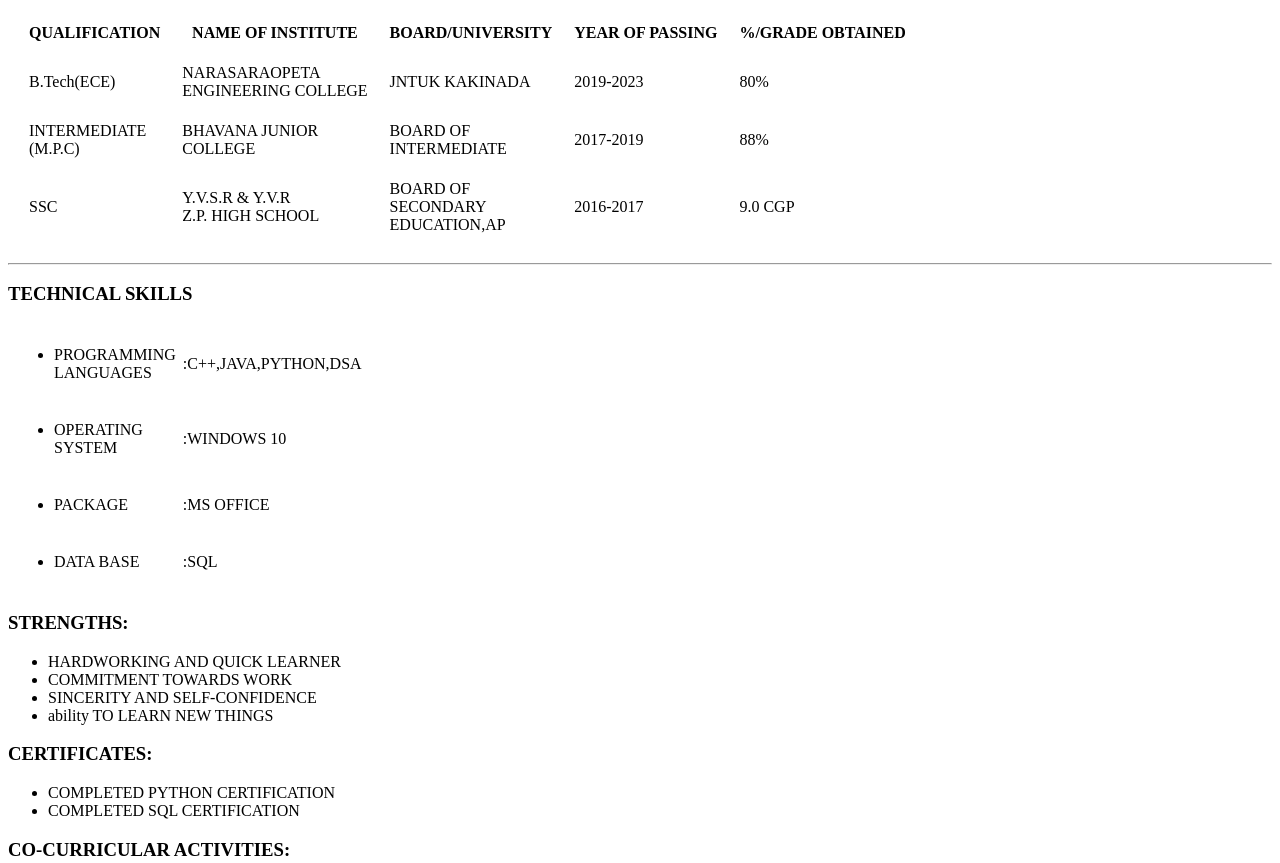
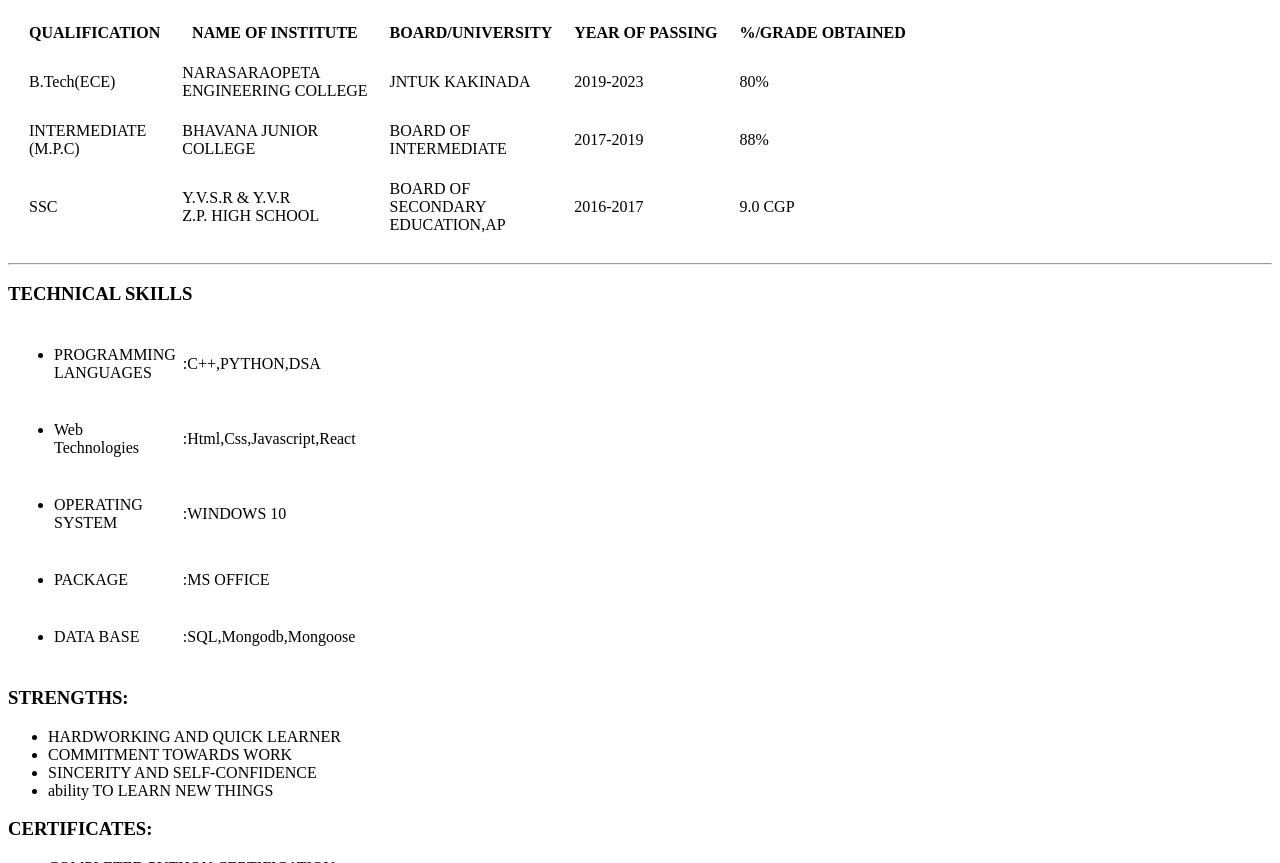
Before and after one commit to arun0470/myCv, a plain HTML site: page index.html in a window 1280 px wide. Shown: the part 533-1396 px from the top of the page. Drawn offline with Linux system fonts and the light colour scheme.

Commit message:
Updated-technicalskills

```diff
--- a/index.html
+++ b/index.html
@@ -82,7 +82,13 @@
         <td><ul>
           <li>PROGRAMMING <br>LANGUAGES</li>
         </ul></td>
-        <td>:C++,JAVA,PYTHON,DSA</td>
+        <td>:C++,PYTHON,DSA</td>
+      </tr>
+      <tr>
+        <td><ul>
+          <li>Web <br>Technologies</li>
+        </ul></td>
+        <td>:Html,Css,Javascript,React</td>
       </tr>
       <tr>
         <td><ul>
@@ -100,7 +106,7 @@
         <td><ul>
           <li>DATA BASE</li>
         </ul></td>
-        <td>:SQL</td>
+        <td>:SQL,Mongodb,Mongoose</td>
       </tr>
     </tbody>
   </table>
```
